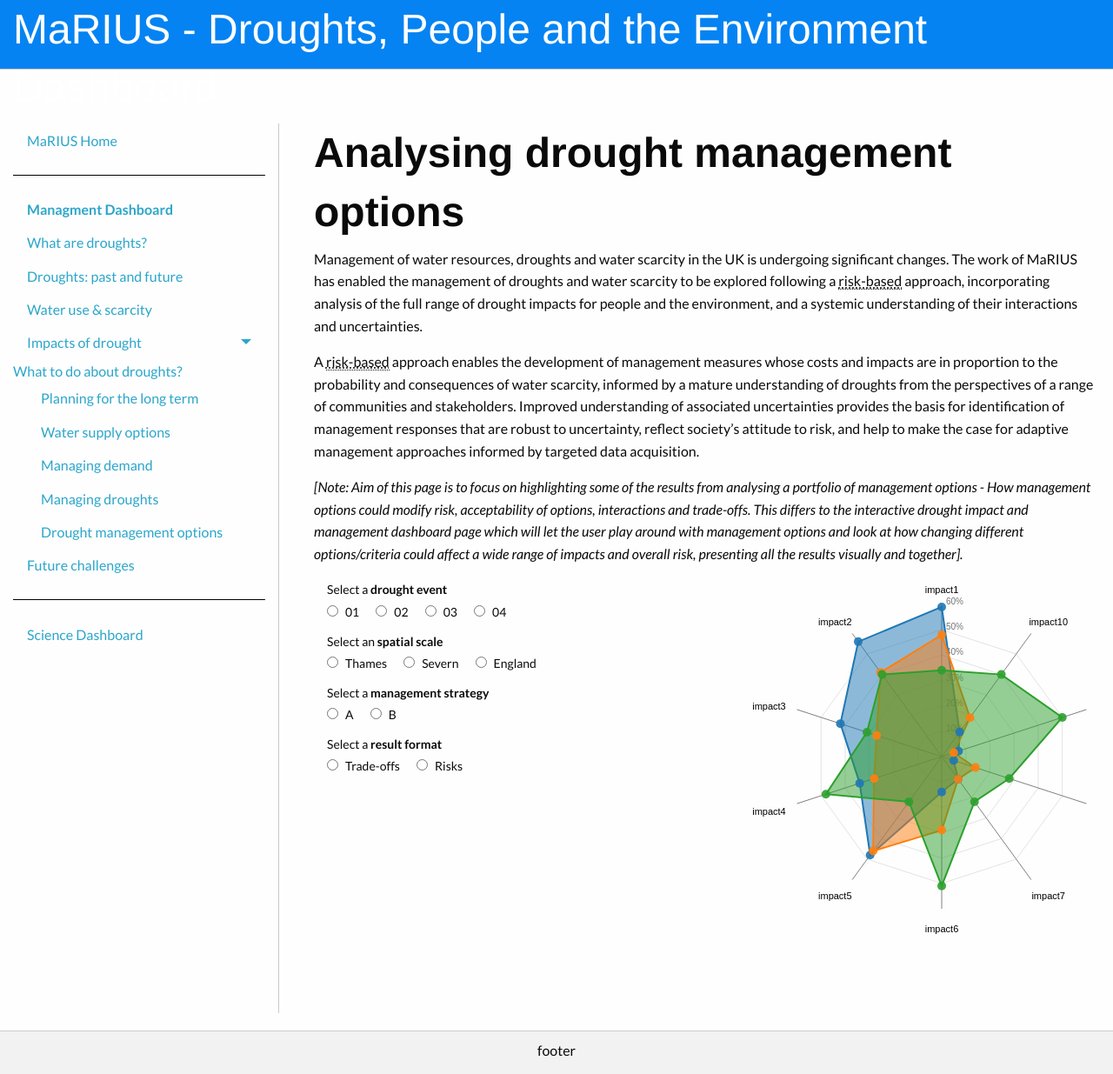
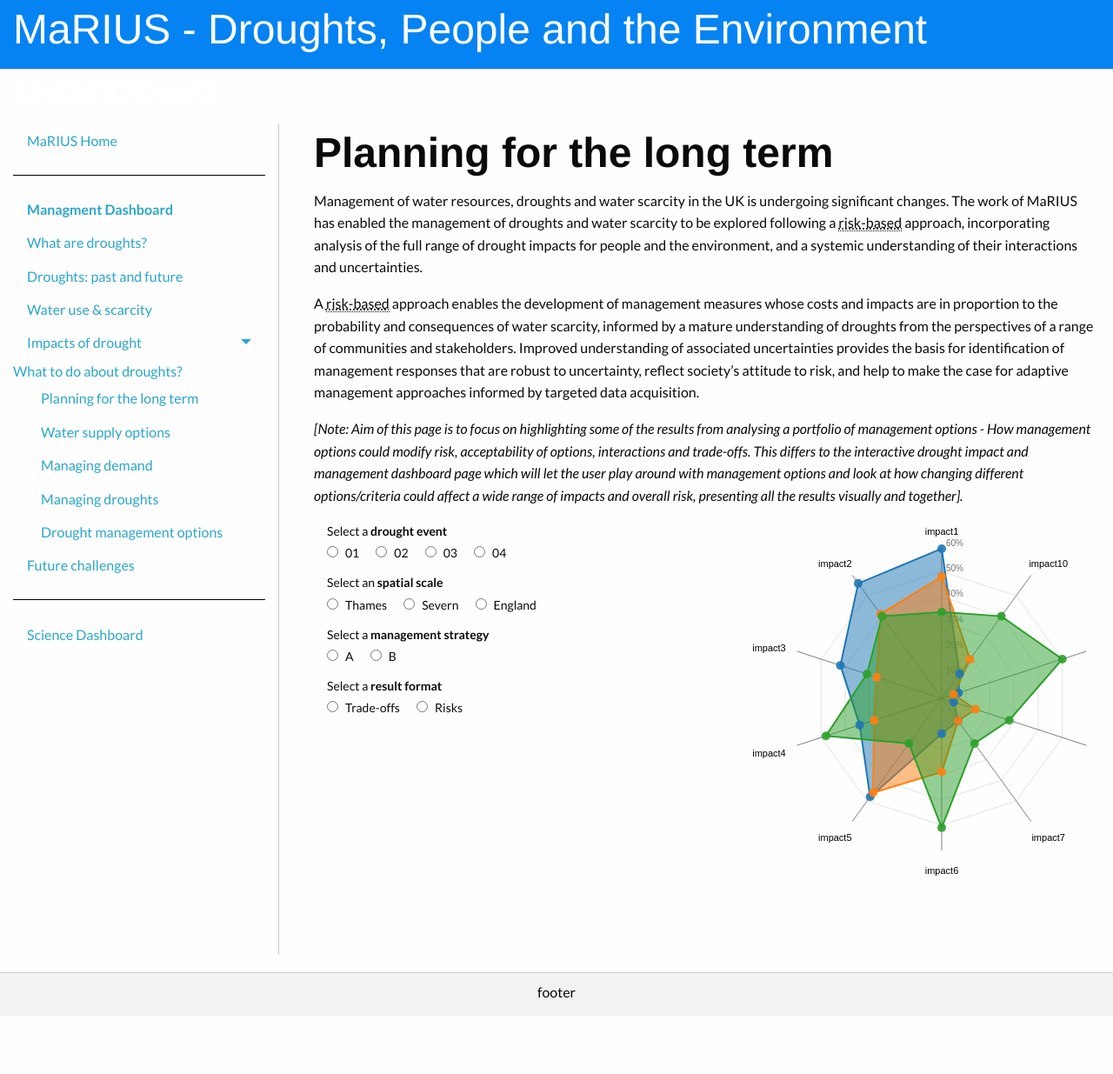
Before and after one commit to VictoriaJJ/mariusdroughtproject.org, a Jekyll site: the page built from _pages/dashboard/dpe/analysing_drought_mgmt_options.md, in a window 1280 px wide. Shown: the whole page at 87% size. Built offline with Jekyll 4.4.1, drawn with Linux system fonts in a browser that asks for light colours; after the commit the page ends 1168 px from its top, so only the background shows below that.

Commit message:
Updated analysing_drought_mgmt_options.md

```diff
--- a/_pages/dashboard/dpe/analysing_drought_mgmt_options.md
+++ b/_pages/dashboard/dpe/analysing_drought_mgmt_options.md
@@ -2,7 +2,7 @@
 layout: dpe
 published: true
 permalink: /dashboard/dpe/admo/
-_title: Analysing drought management options
+_title: Planning for the long term
 ---
 
 Management of water resources, droughts and water scarcity in the UK is undergoing significant changes. The work of MaRIUS has enabled the management of droughts and water scarcity to be explored following a risk-based approach, incorporating analysis of the full range of drought impacts for people and the environment, and a systemic understanding of their interactions and uncertainties.
```
